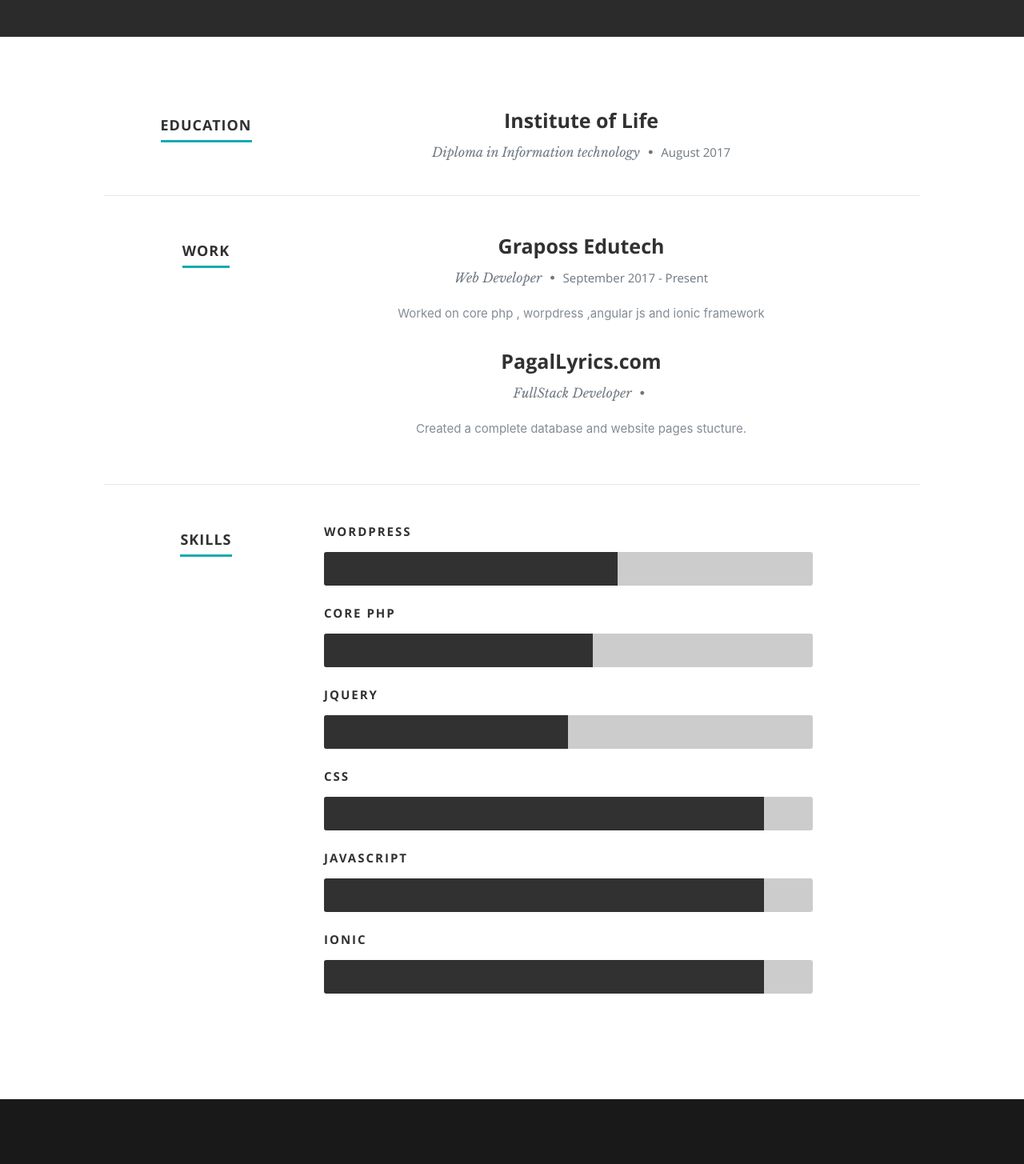
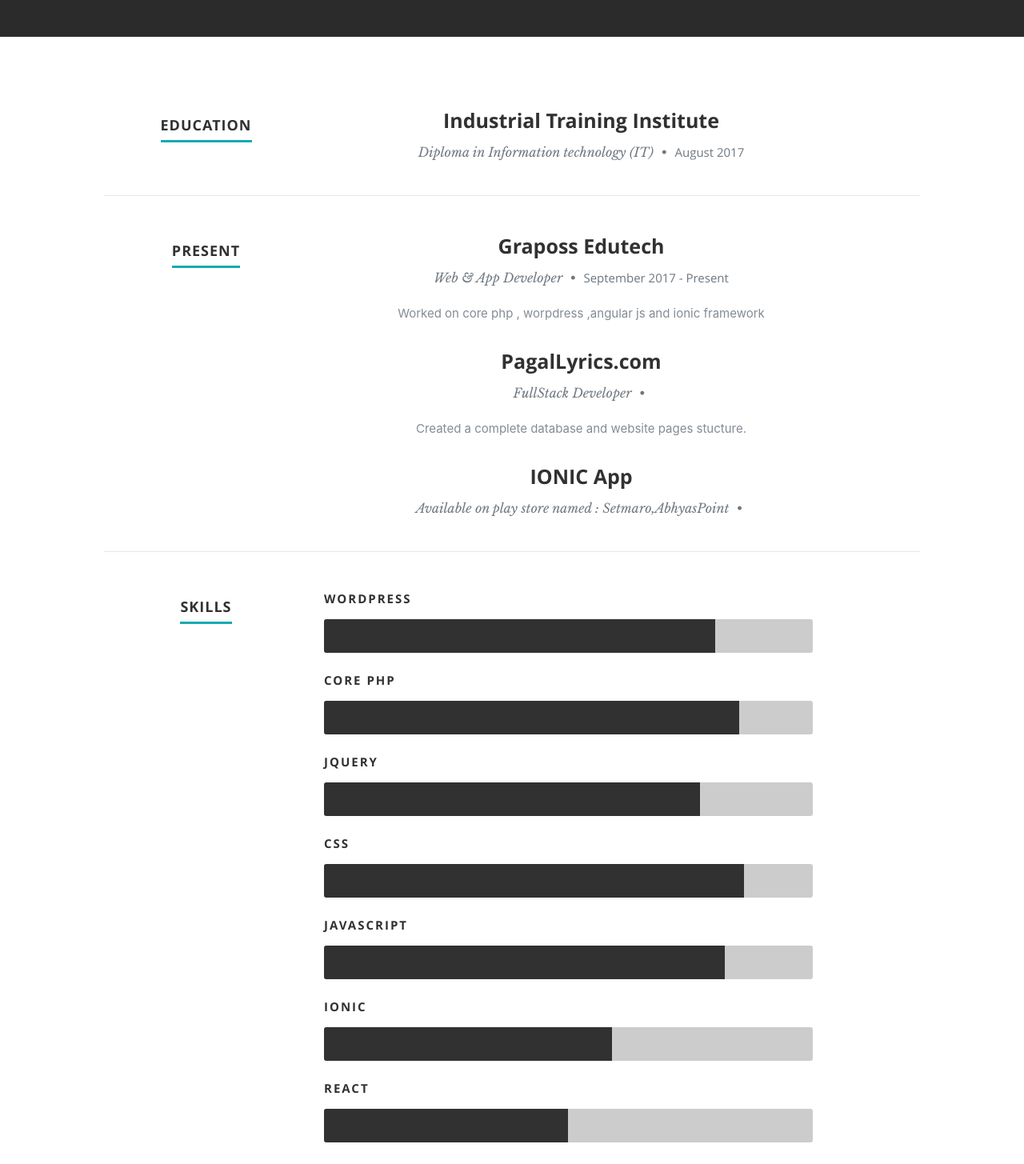
Before and after one commit to Fcb-rohit/my, a React (Create React App) app: page / in a window 1280 px wide. Shown: the part 1330-2785 px from the top of the page at 80% size. Built offline with nearby package versions, Linux system fonts and the light colour scheme.

Commit message:
New changes

```diff
--- a/public/css/layout.css
+++ b/public/css/layout.css
@@ -325,35 +325,47 @@ ul#nav li.current a { color: #F06000; }
    border-radius: 3px 0 0 3px;
 }
 
-.photoshop {
-  	width: 60%;
-  	-moz-animation: photoshop 2s ease;
-  	-webkit-animation: photoshop 2s ease;
+.php {
+  	width: 85%;
+  	-moz-animation: php 2s ease;
+  	-webkit-animation: php 2s ease;
 }
-.illustrator {
-  	width: 55%;
-  	-moz-animation: illustrator 2s ease;
-  	-webkit-animation: illustrator 2s ease;
+.jquery {
+  	width: 77%;
+  	-moz-animation: jquery 2s ease;
+  	-webkit-animation: jquery 2s ease;
 }
 .wordpress {
-  	width: 50%;
+  	width: 80%;
   	-moz-animation: wordpress 2s ease;
   	-webkit-animation: wordpress 2s ease;
 }
 .css {
-  	width: 90%;
+  	width: 86%;
   	-moz-animation: css 2s ease;
   	-webkit-animation: css 2s ease;
 }
-.html5 {
-  	width: 80%;
-  	-moz-animation: html5 2s ease;
-  	-webkit-animation: html5 2s ease;
+.javascript {
+  	width: 82%;
+  	-moz-animation: javascript 2s ease;
+  	-webkit-animation: javascript 2s ease;
 }
-.jquery {
+.ionic {
+  	width: 59%;
+  	-moz-animation: ionic 2s ease;
+  	-webkit-animation: ionic 2s ease;
+}
+
+.react {
   	width: 50%;
-  	-moz-animation: jquery 2s ease;
-  	-webkit-animation: jquery 2s ease;
+  	-moz-animation: react 2s ease;
+  	-webkit-animation: react 2s ease;
+}
+
+.angular {
+  	width: 52%;
+  	-moz-animation: angular 2s ease;
+  	-webkit-animation: angular 2s ease;
 }
 
 @-moz-keyframes photoshop {
--- a/src/components/footer/footer.js
+++ b/src/components/footer/footer.js
@@ -7,9 +7,9 @@ class Footer extends React.Component {
                 <div className="row">
                     <div className="twelve columns">
                         <ul className="social-links">
-                        <li><a href="#"><i className="fa fa-facebook"></i></a></li>
-                        <li><a href="#"><i className="fa fa-twitter"></i></a></li>
-                        <li><a href="#"><i className="fa fa-instagram"></i></a></li>
+                        <li><a href="mailto:rightrohit96@gmail.com"><i className="fa fa-envelope"></i></a></li>
+                            <li><a href="https://twitter.com/code_rohit" target="_blank"><i className="fa fa-twitter"></i></a></li>
+                            <li><a href="https://www.instagram.com/itsrohit_kashyap/" target="_blank"><i className="fa fa-instagram"></i></a></li>
                         </ul>
                         <ul className="copyright">
                         <li>&copy; Copyright {(new Date().getFullYear())} Rohit Kashyap</li>
--- a/src/components/header/header.js
+++ b/src/components/header/header.js
@@ -21,9 +21,9 @@ class Header extends React.Component {
                         <h3>{resumeData.intro} Let's <a className="smoothscroll" href="#about">start scrolling</a> and learn more <a className="smoothscroll" href="#about">about me</a>.</h3>
                         <hr />
                         <ul className="social">
-                            <li><a href="#"><i className="fa fa-facebook"></i></a></li>
-                            <li><a href="#"><i className="fa fa-twitter"></i></a></li>
-                            <li><a href="#"><i className="fa fa-instagram"></i></a></li>
+                            <li><a href="mailto:rightrohit96@gmail.com"><i className="fa fa-envelope"></i></a></li>
+                            <li><a href="https://twitter.com/code_rohit" target="_blank"><i className="fa fa-twitter"></i></a></li>
+                            <li><a href="https://www.instagram.com/itsrohit_kashyap/" target="_blank"><i className="fa fa-instagram"></i></a></li>
                         </ul>
                     </div>
                 </div>
--- a/src/components/resume/resume.js
+++ b/src/components/resume/resume.js
@@ -12,8 +12,8 @@ class Resume extends React.Component {
                     <div className="nine columns main-col">
                         <div className="row item">
                             <div className="twelve columns">
-                                <h3>Institute of Life</h3>
-                                <p className="info">Diploma in Information technology <span>&bull;</span> <em className="date">August 2017</em></p>
+                                <h3>Industrial Training Institute</h3>
+                                <p className="info">Diploma in Information technology (IT) <span>&bull;</span> <em className="date">August 2017</em></p>
                             </div>
                         </div> {/*} item end */}
                     </div> {/*} main-col end */}
@@ -22,13 +22,13 @@ class Resume extends React.Component {
       */}
                 <div className="row work">
                     <div className="three columns header-col">
-                        <h1><span>Work</span></h1>
+                        <h1><span>Present</span></h1>
                     </div>
                     <div className="nine columns main-col">
                         <div className="row item">
                             <div className="twelve columns">
                                 <h3>Graposs Edutech</h3>
-                                <p className="info">Web Developer <span>&bull;</span> <em className="date">September 2017 - Present</em></p>
+                                <p className="info">Web & App Developer <span>&bull;</span> <em className="date">September 2017 - Present</em></p>
                                 <p>Worked on core php , worpdress ,angular js and ionic framework</p>
                             </div>
                         </div> {/*} item end */}
@@ -39,10 +39,15 @@ class Resume extends React.Component {
                                 <p>Created a complete database and website pages stucture.</p>
                             </div>
                         </div> {/*} item end */}
+                        <div className="row item">
+                            <div className="twelve columns">
+                                <h3>IONIC App</h3>
+                                <p className="info">Available on play store named : Setmaro,AbhyasPoint <span>&bull;</span></p>
+                            </div>
+                        </div> {/*} item end */}
                     </div> {/*} main-col end */}
                 </div> {/*} End Work */}
-                {/*} Skills
-      */}
+                {/*} Skills */}
                 <div className="row skill">
                     <div className="three columns header-col">
                         <h1><span>Skills</span></h1>
@@ -50,12 +55,14 @@ class Resume extends React.Component {
                     <div className="nine columns main-col">
                         <div className="bars">
                             <ul className="skills">
-                                <li><span className="bar-expand photoshop"></span><em>Wordpress</em></li>
-                                <li><span className="bar-expand illustrator"></span><em>Core PHP</em></li>
-                                <li><span className="bar-expand wordpress"></span><em>Jquery</em></li>
+                                <li><span className="bar-expand wordpress"></span><em>Wordpress</em></li>
+                                <li><span className="bar-expand php"></span><em>Core PHP</em></li>
+                                <li><span className="bar-expand jquery"></span><em>Jquery</em></li>
                                 <li><span className="bar-expand css"></span><em>CSS</em></li>
-                                <li><span className="bar-expand css"></span><em>Javascript</em></li>
-                                <li><span className="bar-expand css"></span><em>Ionic</em></li>
+                                <li><span className="bar-expand javascript"></span><em>Javascript</em></li>
+                                <li><span className="bar-expand ionic"></span><em>Ionic</em></li>
+                                <li><span className="bar-expand react"></span><em>React</em></li>
+                                <li><span className="bar-expand angular"></span><em>Angular</em></li>
                             </ul>
                         </div>{/*} end skill-bars */}
                     </div> {/*} main-col end */}
```
Also changed, not shown: public/images/profilepic.jpg, 1 other file (tests, documents, lock files or other folders).
